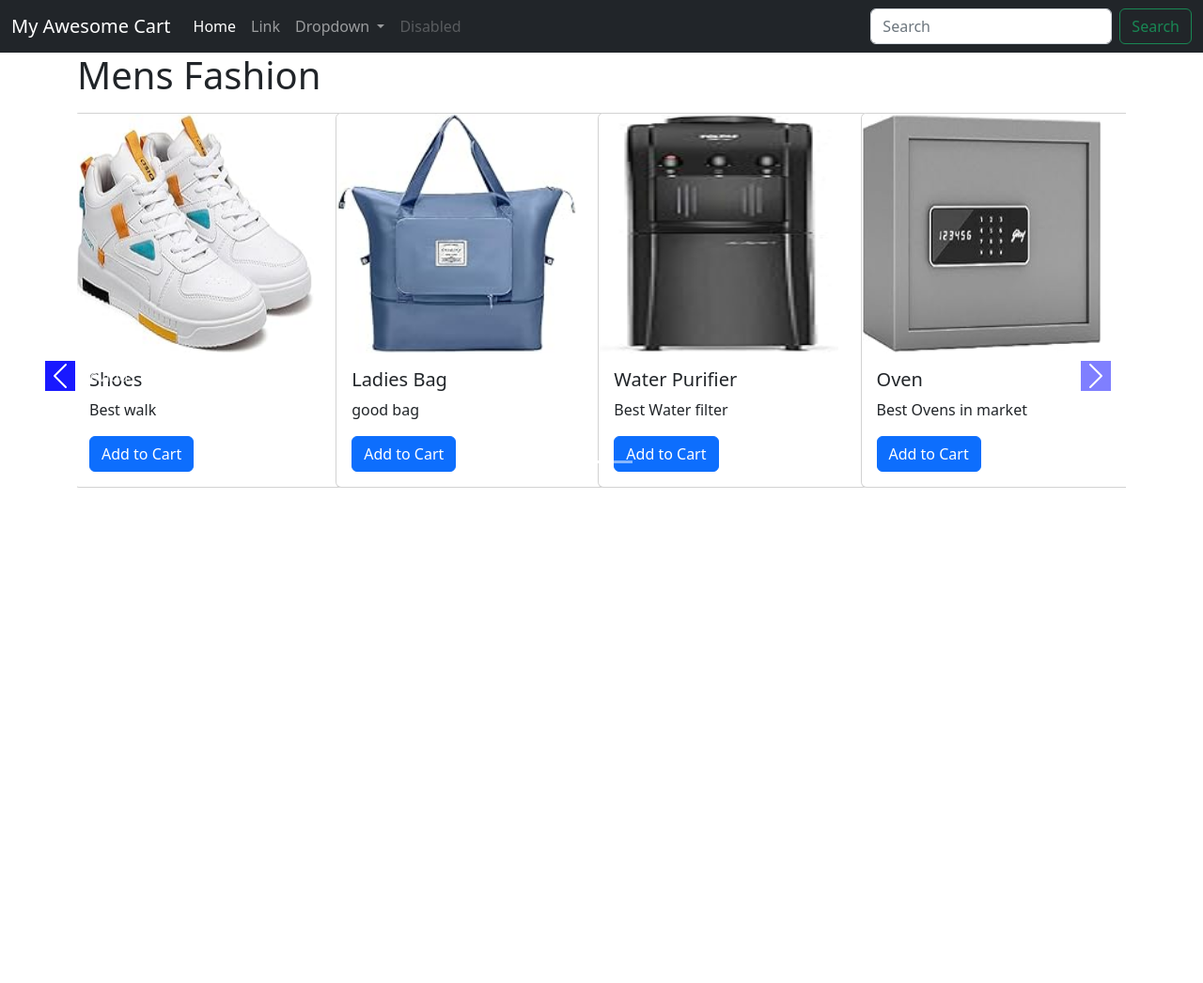
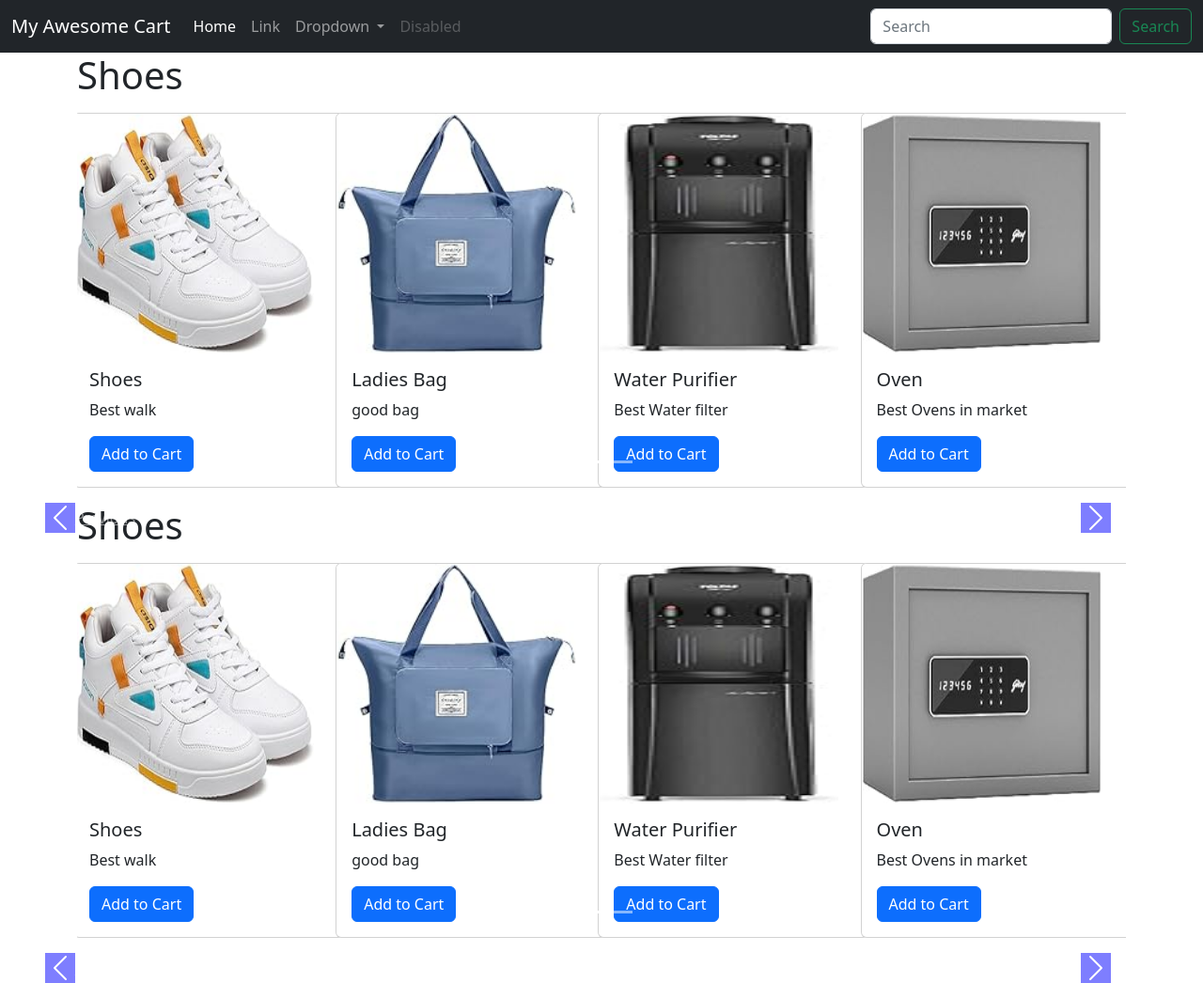
Before and after one commit to yash9151/E-Commerce_Website, a Django app: page /shop/ in a window 1280 px wide. Shown: the whole page at 94% size. Before the commit the page ends 519 px from the top, so only its background shows below. Run offline with Django 5.2, Linux system fonts and the light colour scheme; data comes from the database, SQL or seed files in the repository.

Commit message:
Added Multiple Sliders and passing list of products from views.p to diplay on index.html page

```diff
--- a/mac/shop/templates/shop/index.html
+++ b/mac/shop/templates/shop/index.html
@@ -28,6 +28,12 @@ body .carousel-control-next-icon {
 background-color: blue;
 }
 
+body .carousel-control-prev,
+body .carousel-control-next {
+top: auto;
+bottom: auto;
+}
+
 body .no-padding {
 padding-left: 0;
 padding-right: 0;
@@ -37,17 +43,20 @@ padding-right: 0;
 {% block body %}
 {% load static %}
 <div class="container">
-    <h1>Mens Fashion</h1>
-    <div id="demo" class="carousel slide my-3" data-ride="carousel">
+
+<!--    Slide Show starts here-->
+    {% for product, range, nSlides in allProds %}
+    <h1>{{product.0.category}}</h1>
+    <div id="demo{{forloop.counter}}" class="carousel slide my-3" data-ride="carousel">
         <ul class="carousel-indicators">
-            <li data-bs-target="#demo" data-bs-slide-to="0" class="active"></li>
+            <li data-bs-target="#demo{{forloop.counter}}" data-bs-slide-to="0" class="active"></li>
 
             {% for i in range %}
-            <li data-bs-target="#demo" data-bs-slide-to="{{ i }}"></li>
+            <li data-bs-target="#demo{{forloop.parentloop.counter}}" data-bs-slide-to="{{i}}"></li>
             {% endfor %}
         </ul>
 
-        <div class="carousel-inner">
+        <div class="container carousel-inner no-padding">
             <div class="carousel-item active">
                 <div class="col-xs-3 col-sm-3 col-md-3">
                     <div class="card" style="width: 18rem;">
@@ -60,13 +69,13 @@ padding-right: 0;
                     </div>
                 </div>
 
-                {% for product_item in product|slice:"1:"%}
+                {% for i in product|slice:"1:"%}
                 <div class="col-xs-3 col-sm-3 col-md-3">
                     <div class="card" style="width: 18rem;">
-                        <img src="/media/{{product_item.image}}" class="card-img-top" alt="...">
+                        <img src="/media/{{i.image}}" class="card-img-top" alt="...">
                         <div class="card-body">
-                            <h5 class="card-title">{{product_item.product_name}}</h5>
-                            <p class="card-text">{{product_item.desc}}</p>
+                            <h5 class="card-title">{{i.product_name}}</h5>
+                            <p class="card-text">{{i.desc}}</p>
                             <a href="#" class="btn btn-primary">Add to Cart</a>
                         </div>
                     </div>
@@ -80,15 +89,15 @@ padding-right: 0;
             </div>
         </div>
     </div>
-        <a class="carousel-control-prev" href="#demo" role="button" data-bs-slide="prev">
+        <a class="carousel-control-prev" href="#demo{{forloop.counter}}" role="button" data-bs-slide="prev">
             <span class="carousel-control-prev-icon" aria-hidden="true"></span>
             <span class="sr-only">Previous</span>
         </a>
-        <a class="carousel-control-next" href="#demo" role="button" data-bs-slide="next">
+        <a class="carousel-control-next" href="#demo{{forloop.counter}}" role="button" data-bs-slide="next">
             <span class="carousel-control-next-icon" aria-hidden="true"></span>
             <span class="sr-only">Next</span>
         </a>
-
+        {% endfor %}
 </div>
 {% endblock %}
 
--- a/mac/shop/views.py
+++ b/mac/shop/views.py
@@ -10,7 +10,11 @@ def index(request):
     print(products)
     n=len(products)
     nSlides = n//4 + ceil((n/4) - (n//4))
-    params = {'product' : products, 'no_of_slides':nSlides, 'range' : range(1, nSlides)}
+    # params = {'product' : products, 'no_of_slides':nSlides, 'range' : range(1, nSlides)}
+
+    allProds = [[products, range(1, nSlides), nSlides],
+                [products, range(1, nSlides), nSlides]]
+    params = {'allProds' : allProds}
     return render(request, "shop/index.html", params)
 
 def about(request):
```
